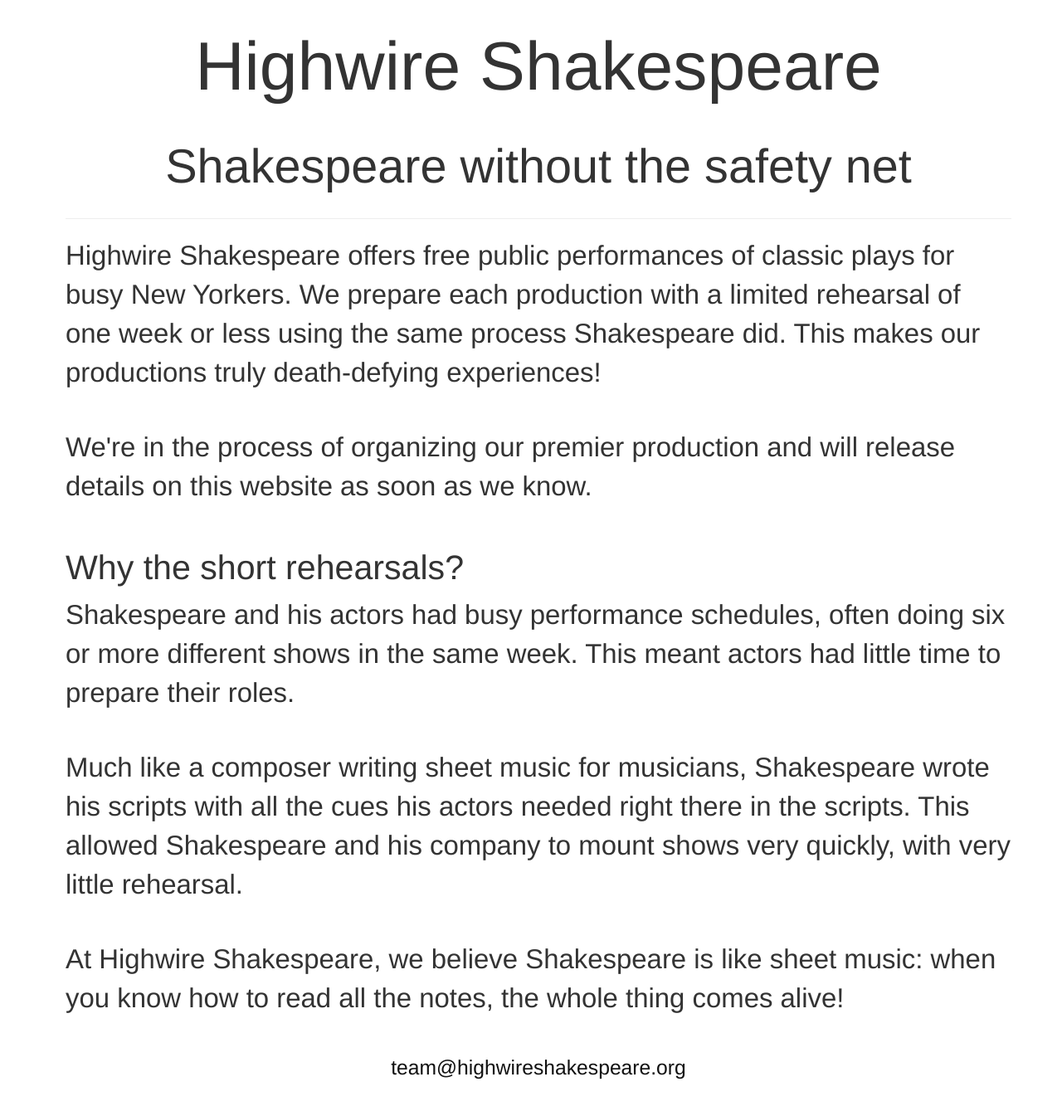
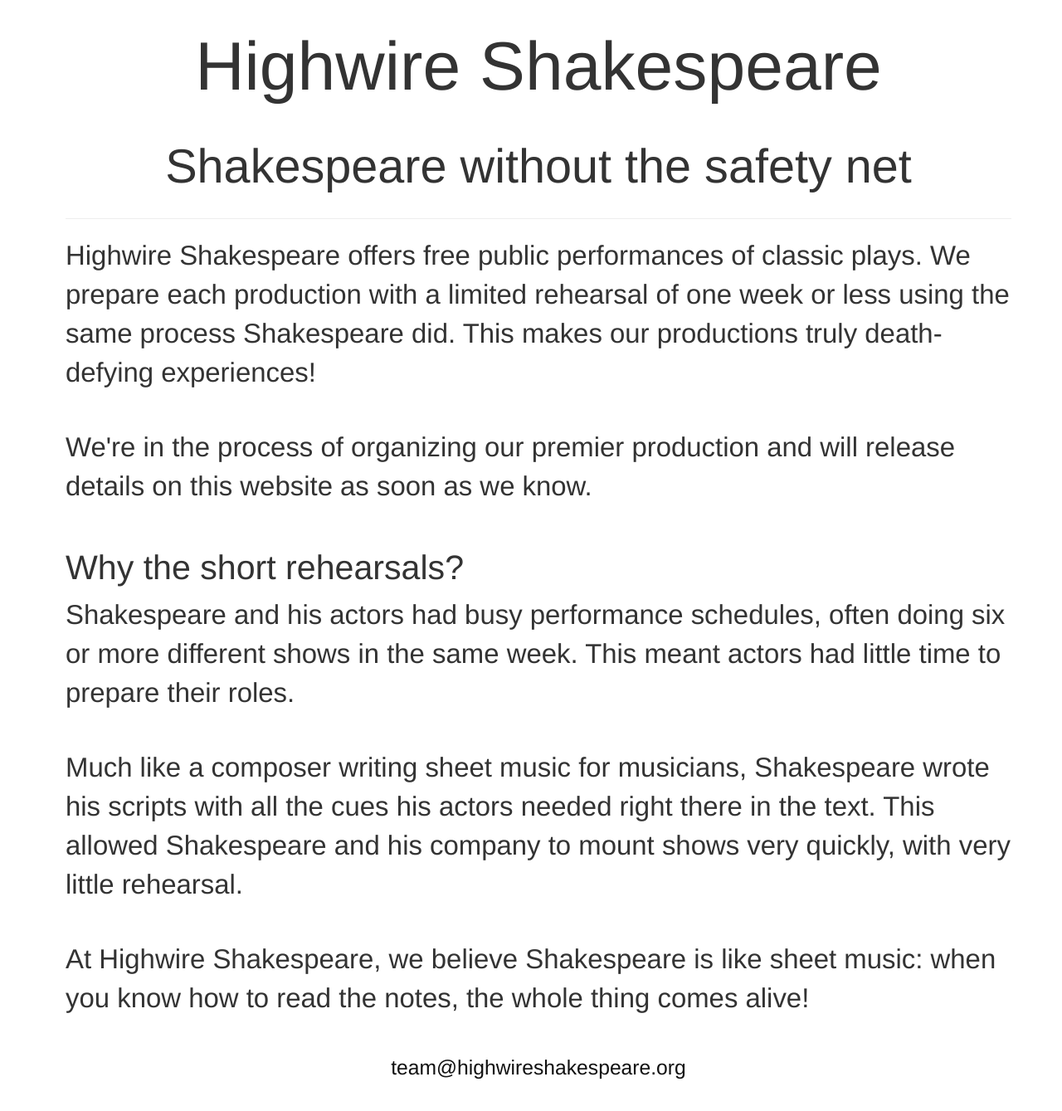
Before and after one commit to dperuo/hws, a Jekyll site: the page built from index.html, in a window 1280 px wide. Shown: the whole page at 83% size. Built offline with Jekyll 4.4.1, drawn with Linux system fonts in a browser that asks for light colours; nearby versions of some CDN libraries; Markdown is read by kramdown in place of the engine named in the settings.

Commit message:
Remove New York

```diff
--- a/index.html
+++ b/index.html
@@ -1,7 +1,7 @@
 ---
 layout: default
 ---
-<p>Highwire Shakespeare offers free public performances of classic plays for busy New Yorkers. We prepare each production with a limited rehearsal of one week or less using the same process Shakespeare did. This makes our productions truly death-defying experiences!</p>
+<p>Highwire Shakespeare offers free public performances of classic plays. We prepare each production with a limited rehearsal of one week or less using the same process Shakespeare did. This makes our productions truly death-defying experiences!</p>
 
 <p>We&#39;re in the process of organizing our premier production and will release details on this website as soon as we know. </p>
 
@@ -9,6 +9,6 @@ layout: default
 
 <p>Shakespeare and his actors had busy performance schedules, often doing six or more different shows in the same week. This meant actors had little time to prepare their roles.</p>
 
-<p>Much like a composer writing sheet music for musicians, Shakespeare wrote his scripts with all the cues his actors needed right there in the scripts. This allowed Shakespeare and his company to mount shows very quickly, with very little rehearsal.</p>
+<p>Much like a composer writing sheet music for musicians, Shakespeare wrote his scripts with all the cues his actors needed right there in the text. This allowed Shakespeare and his company to mount shows very quickly, with very little rehearsal.</p>
 
-<p>At Highwire Shakespeare, we believe Shakespeare is like sheet music: when you know how to read all the notes, the whole thing comes alive!</p>
+<p>At Highwire Shakespeare, we believe Shakespeare is like sheet music: when you know how to read the notes, the whole thing comes alive!</p>
```
